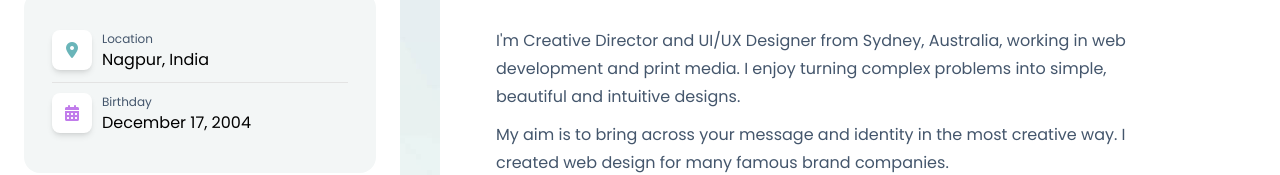
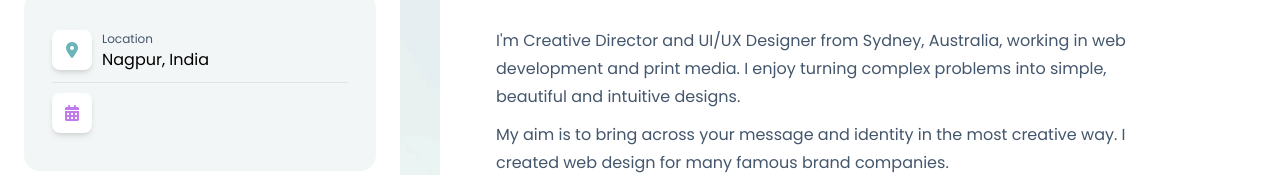
Before and after one commit to rajkumarraos/shloak69420, a website: page index.html in a window 1280 px wide. Shown: the part 635-810 px from the top of the page. Drawn offline with Linux system fonts and the light colour scheme.

Commit message:
Update index.html

```diff
--- a/index.html
+++ b/index.html
@@ -141,10 +141,6 @@
                 <span class="socialbtn bg-white dark:bg-black text-[#C17CEB] shadow-md">
                   <i class="fa-solid fa-calendar-days"></i>
                 </span>
-                <div class="text-left ml-2.5">
-                  <p class="text-xs text-[#44566C] dark:text-[#A6A6A6]"> Birthday </p>
-                  <p class="dark:text-white">December 17, 2004</p>
-                </div>
               </div>
             </div>
             <!-- personal infomation end-->
```
